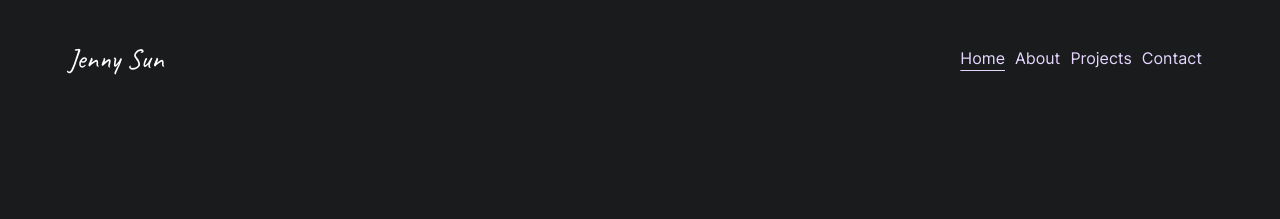
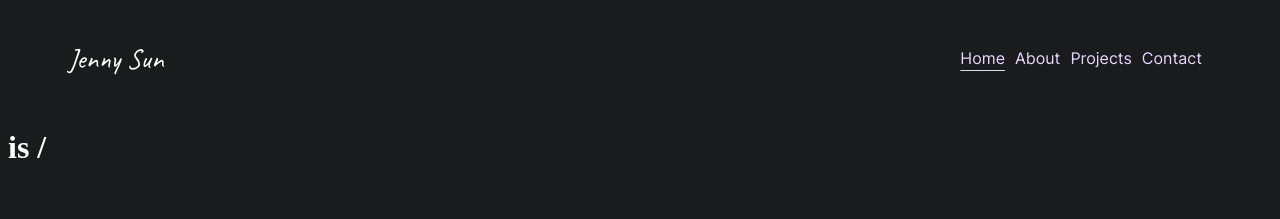
Before and after one commit to xMISSJ/portfolio, a SvelteKit app: page / in a window 1280 px wide. Shown: the top 219 px of the page. Built offline with nearby package versions, Linux system fonts and the light colour scheme.

Commit message:
feat: here we go again, re-adding test text.

```diff
--- a/src/components/Menu.svelte
+++ b/src/components/Menu.svelte
@@ -26,6 +26,8 @@
     {/each}
   </nav>
 </div>
+
+<h1>{base} is {$page.url.pathname}</h1>
 
 <style lang="scss">
   #menu-container {
```
